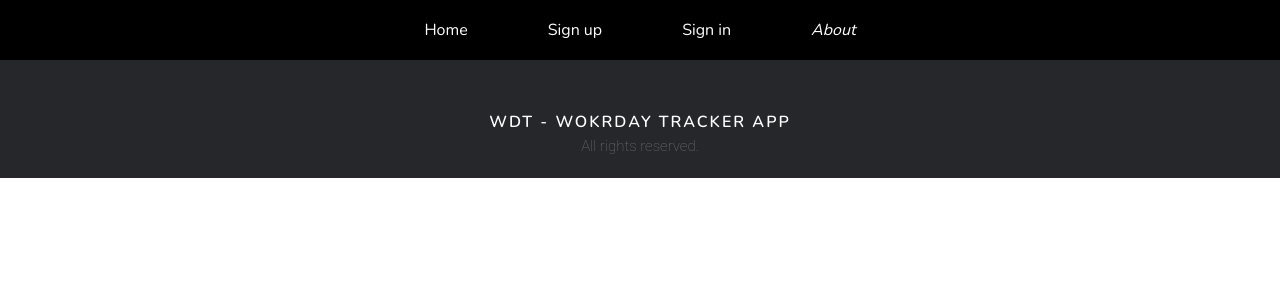
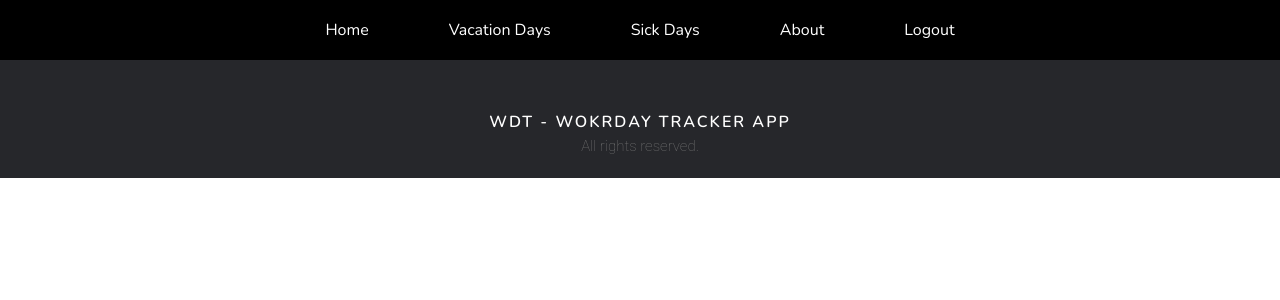
Before and after one commit to mischelll/WDT, a React (Create React App) app in the folder frontend/: page / in a window 1280 px wide. Shown: the top 300 px of the page. Built offline with nearby package versions, Linux system fonts and the light colour scheme.

Commit message:
Testing: logged in user views

```diff
--- a/frontend/src/App.js
+++ b/frontend/src/App.js
@@ -10,7 +10,7 @@ import SampleComponent from './components/SampleComponent';
 function App() {
   return (
     <div className="App">
-      <Header loggedIn={false}/>
+      <Header loggedIn={true}/>
       <Switch>
         <Route path='/home' exact component={SampleComponent} />
         <Route path='/auth/register' exact component={SampleComponent} />
--- a/frontend/src/components/Header/Header.js
+++ b/frontend/src/components/Header/Header.js
@@ -2,8 +2,33 @@ import style from './Header.module.css';
 import { Link } from 'react-router-dom'
 
 export default function Header({ loggedIn }) {
+    if(loggedIn){
+        return (
+            <div className={style.nav}>
+                <ul>
+                    <Link to="/home">
+                        <li><a href="/" className={style.navLink}>Home</a></li>
+                    </Link>
+                    <Link to="/vacationDays">
+                        <li><a href="/" className={style.navLink}>Vacation Days</a></li>
+                    </Link>
+                    <Link to="/sickDays">
+                        <li><a href="/" className={style.navLink}>Sick Days</a></li>
+                    </Link>
+                    <Link to="/about">
+                        <li><a href="/about" className={style.navLink}>About</a></li>
+                    </Link>
+                    <Link to="/logout">
+                        <li><a href="/logout" className={style.navLink}>Logout</a></li>
+                    </Link>
+
+                </ul>
+            </div>
+        )
+    }
     return (
         <div className={style.nav}>
+
             <ul>
                 <Link to="/home">
                     <li><a href="/" className={style.navLink}>Home</a></li>
@@ -17,6 +42,7 @@ export default function Header({ loggedIn }) {
                 <Link to="/about">
                     <li><a href="/about" className={style.navLink}><em>About</em></a></li>
                 </Link>
+
             </ul>
         </div>
     )
```
